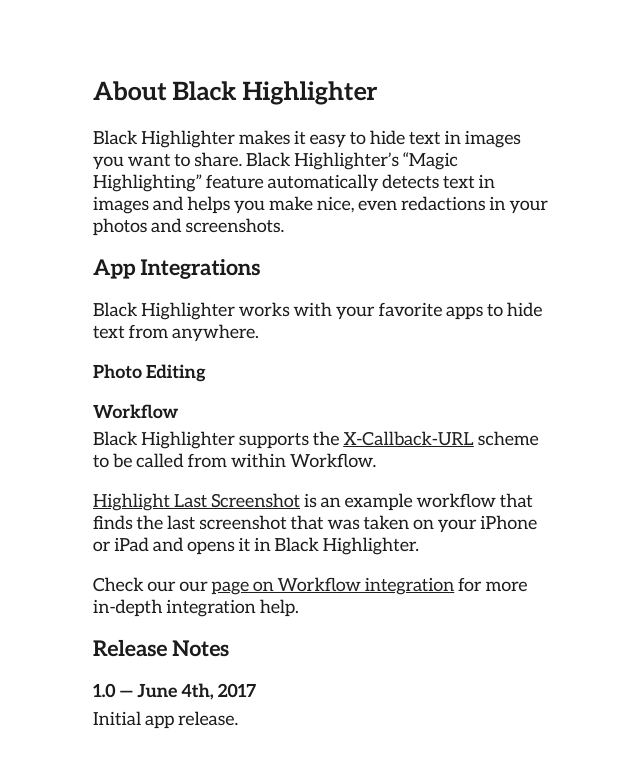
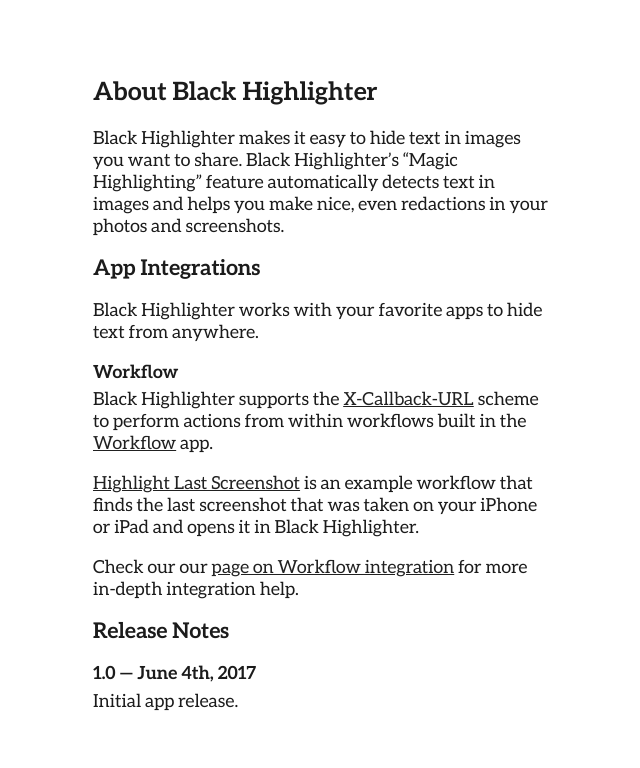
Before and after one commit to cocoatype/blackhighlighter.app, a Jekyll site: the page built from about.md, in a window 1280 px wide. Shown: the top 768 px of the page, without its empty margins (197-837 px from the left). Built offline with Jekyll 4.4.1, drawn with Linux system fonts in a browser that asks for light colours.

Commit message:
Remove photo extension information, expand Workflow section.

```diff
--- a/about.md
+++ b/about.md
@@ -10,11 +10,9 @@
 
 Black Highlighter works with your favorite apps to hide text from anywhere.
 
-### Photo Editing
-
 ### Workflow
 
-Black Highlighter supports the [X-Callback-URL](http://x-callback-url.com) scheme to be called from within Workflow.
+Black Highlighter supports the [X-Callback-URL](http://x-callback-url.com) scheme to perform actions from within workflows built in the [Workflow](http://workflow.is) app.
 
 [Highlight Last Screenshot](#) is an example workflow that finds the last screenshot that was taken on your iPhone or iPad and opens it in Black Highlighter.
 
```
